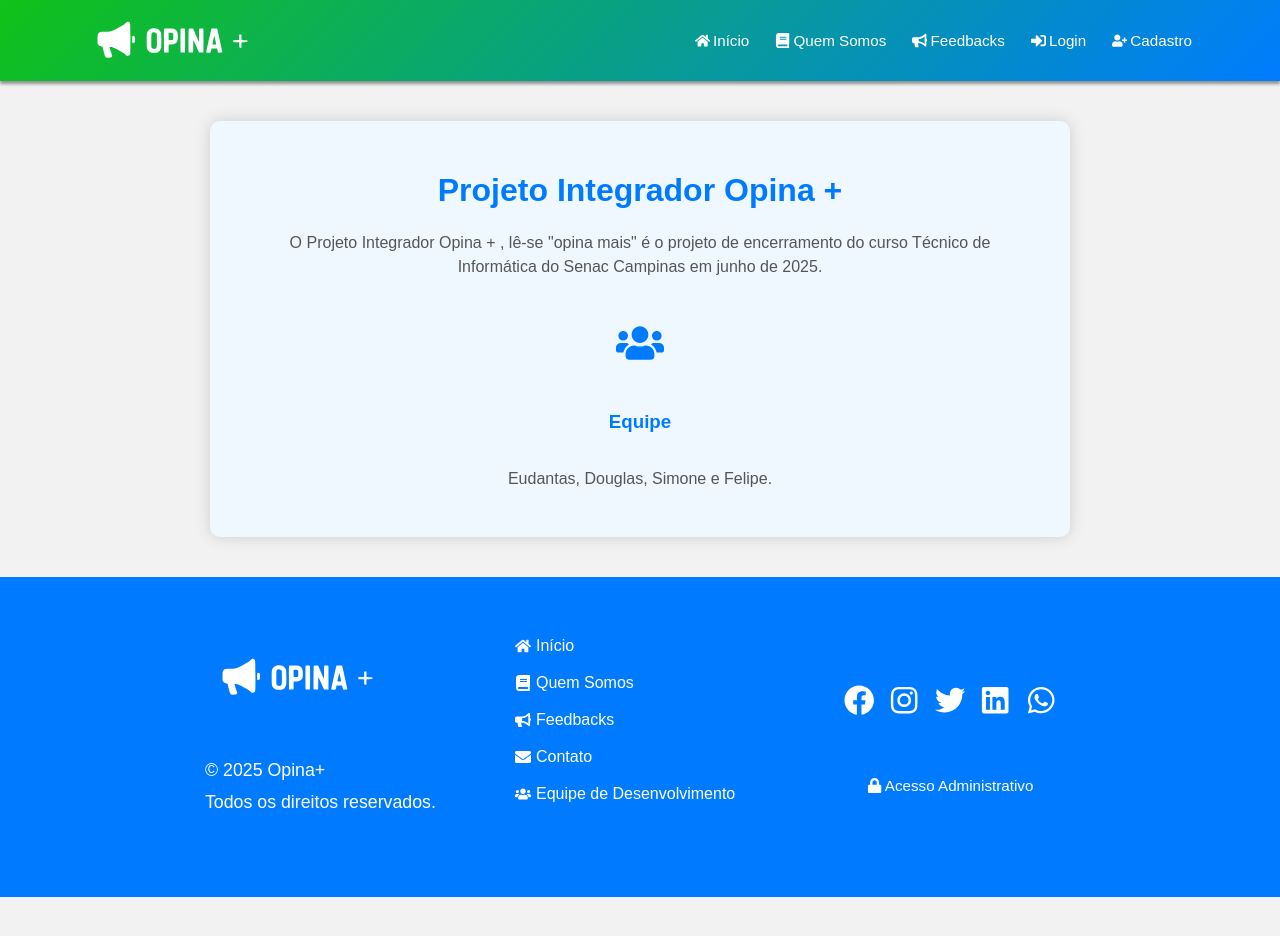
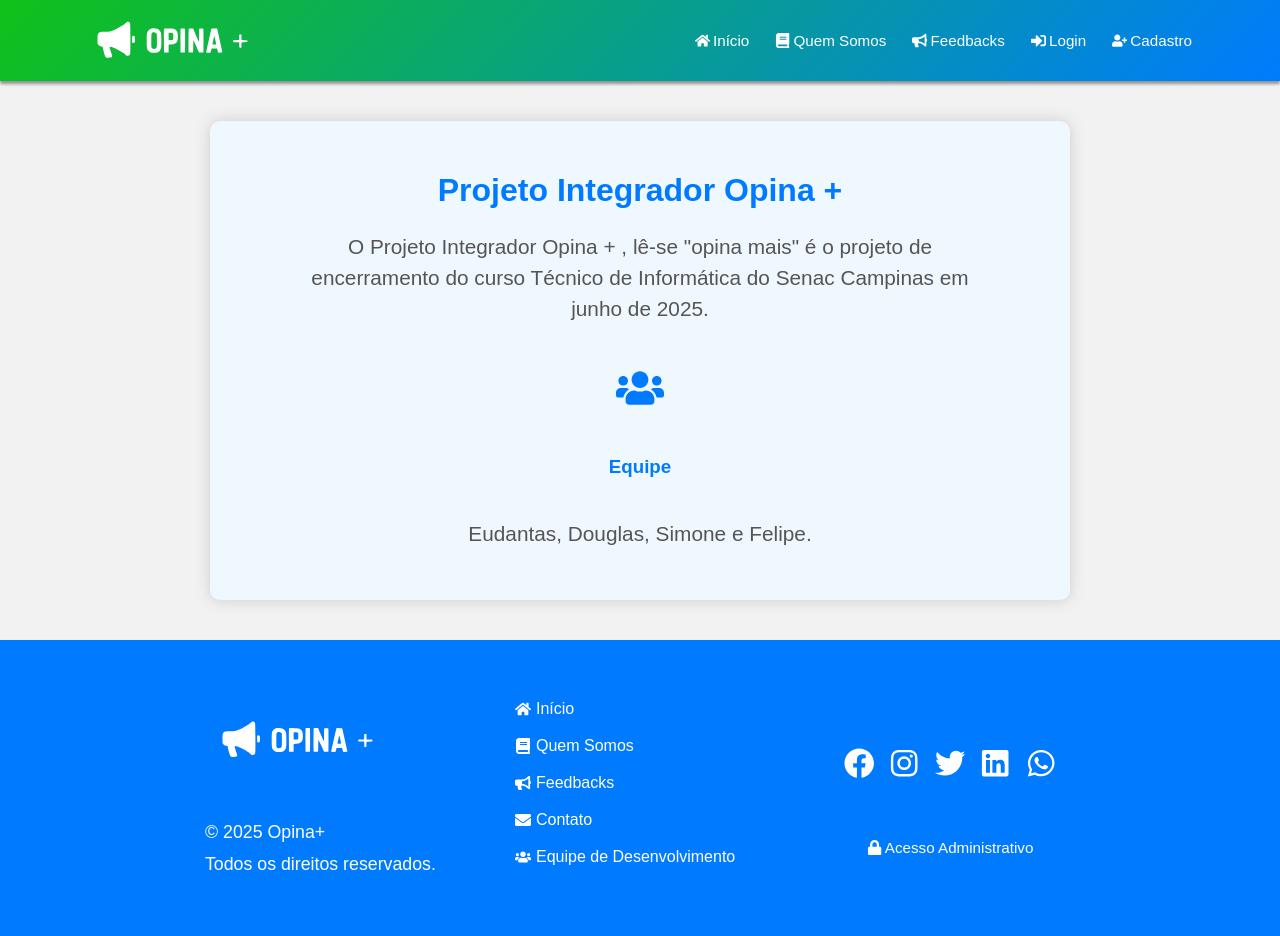
Before and after one commit to Eudantas2024/frontendopinamais, a React (Vite) app: page /equipedev in a window 1280 px wide. Shown: the top 936 px of the page. Before the commit the page ends 897 px from the top, so only its background shows below. Built offline with nearby package versions, Linux system fonts and the light colour scheme.

Commit message:
integrador

```diff
--- a/src/pages/Equipedev.css
+++ b/src/pages/Equipedev.css
@@ -12,12 +12,12 @@
 
 .container2 h2 {
   color: #003366;
-  font-size: 2.2em;
+  font-size: 2.2rem;
   margin-bottom: 50px;
 }
 
 .container2 p {
-  font-size: 1em;
+  font-size: 1.3rem;
   color: #555;
   line-height: 1.5;
   text-align: center;
```
